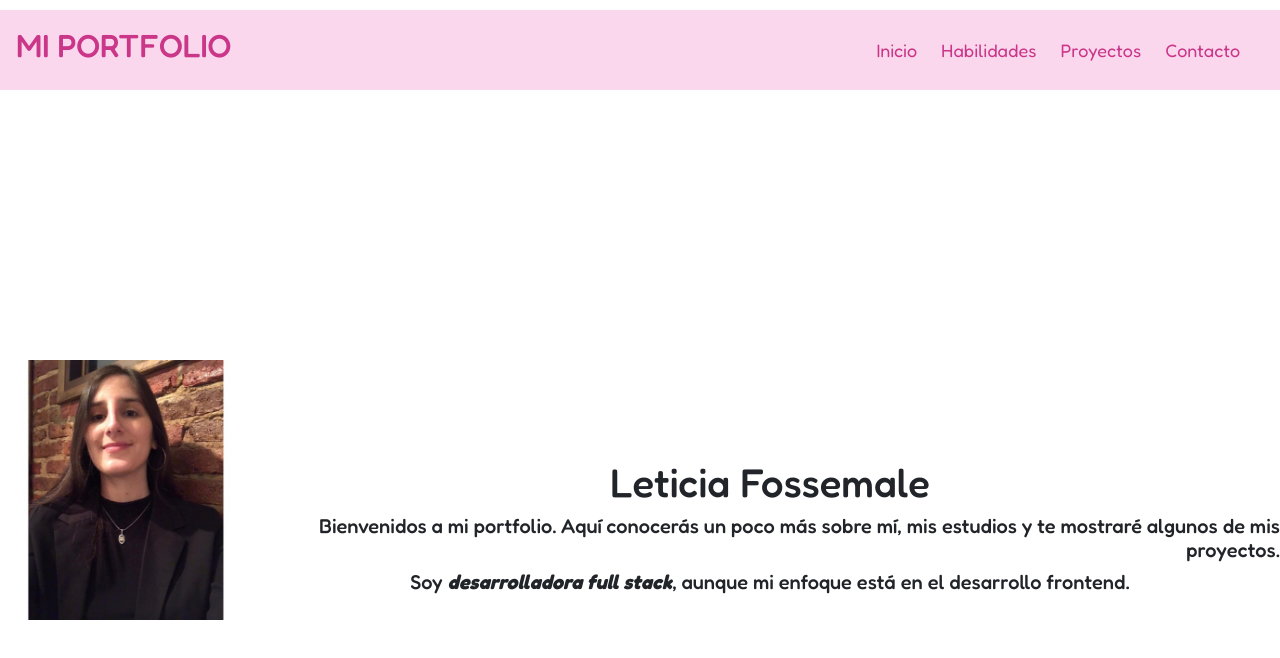
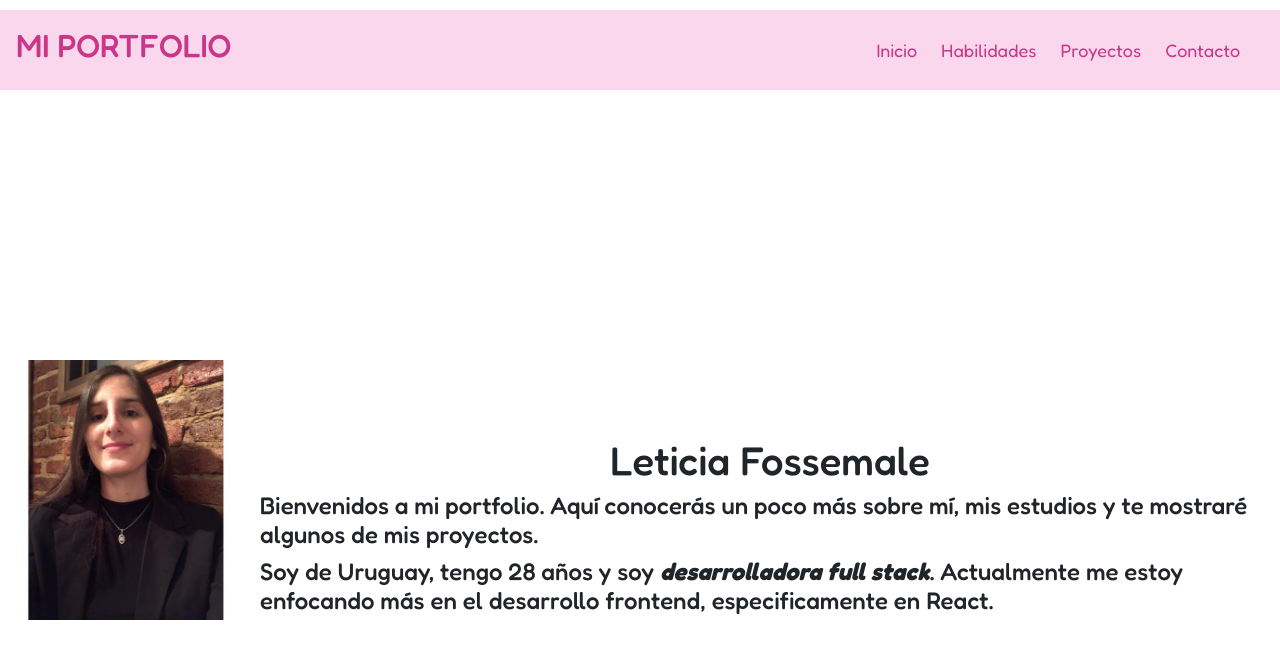
Before and after one commit to letifoss/miportfolio, a React (Create React App) app: page / in a window 1280 px wide. Shown: the top 658 px of the page. Built offline with nearby package versions, Linux system fonts and the light colour scheme; no server answers.

Commit message:
presentacion animacion

```diff
--- a/src/App.css
+++ b/src/App.css
@@ -10,12 +10,23 @@
   transition: background-color 0.3s ease, color 0.3s ease;
 }
 
+@keyframes presentation{
+  0%{
+    opacity: 0;
+  }
+  100%{
+    opacity: 1;
+  }
+}
 
+#presentacion{
+  animation: presentation 1.3s ease-in forwards;
+}
 
 @keyframes show {
   from { /* el momento del 0% */
     opacity: 0;
-    scale: 25% /* tamaño al aparecer*/
+    scale: 20% /* tamaño al aparecer*/
   }
 
   to {
--- a/src/componentes/Presentacion.js
+++ b/src/componentes/Presentacion.js
@@ -6,10 +6,10 @@ function Presentacion(){
     <div id="presentacion">
         <div className="content d-flex justify-content-center align-items-center">
             <img src={fotolinkedin} alt="foto leticia fossemale" width="260"/>
-            <div className="d-flex flex-column align-items-center text-right">
+            <div className="d-flex flex-column">
                 <h1 className="text-center">Leticia Fossemale</h1>
-                <h5 className="">Bienvenidos a mi portfolio. Aquí conocerás un poco más sobre mí, mis estudios y te mostraré algunos de mis proyectos. </h5>
-                <h5> Soy <b><i>desarrolladora full stack</i></b>, aunque mi enfoque está en el desarrollo frontend.</h5>
+                <h4 className="text-rigth">Bienvenidos a mi portfolio. Aquí conocerás un poco más sobre mí, mis estudios y te mostraré algunos de mis proyectos. </h4>
+                <h4 className="text-rigth">Soy de Uruguay, tengo 28 años y soy <b><i>desarrolladora full stack</i></b>. Actualmente me estoy enfocando más en el desarrollo frontend, especificamente en React.</h4>
             </div>
         </div>
     </div>
```
